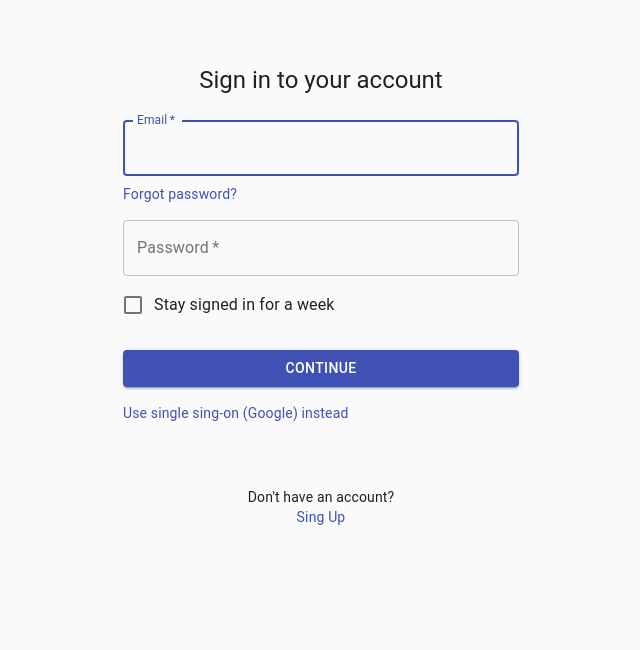
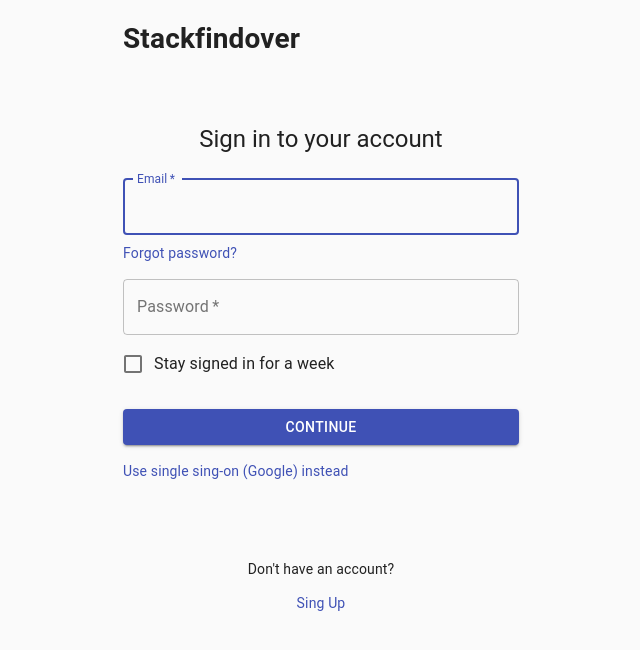
Before and after one commit to ninasavkina/1, a React (Create React App) app in the folder 2/: page / in a window 1280 px wide. Shown: the top 650 px of the page, without its empty margins (319-959 px from the left). Built offline with nearby package versions, Linux system fonts and the light colour scheme.

Commit message:
Stackfindover add

```diff
--- a/2/src/App.js
+++ b/2/src/App.js
@@ -45,6 +45,7 @@ export default function SignIn() {
     return (
         <>
         <Container component="main" maxWidth="xs">
+            <h1>Stackfindover</h1>
             <CssBaseline />
             <div className={classes.paper}>
                 <Typography className={classes.typo} component="h1" variant="h5">
@@ -122,7 +123,7 @@ export default function SignIn() {
             </div>
             </Container>
                 <Grid item className={classes.grid}>
-                    <div>Don't have an account?</div>
+                    <p>Don't have an account?</p>
                     <Link href="https://www.facebook.com" target="_blank" variant="body2">
                         {"Sing Up"}
                     </Link>
```
